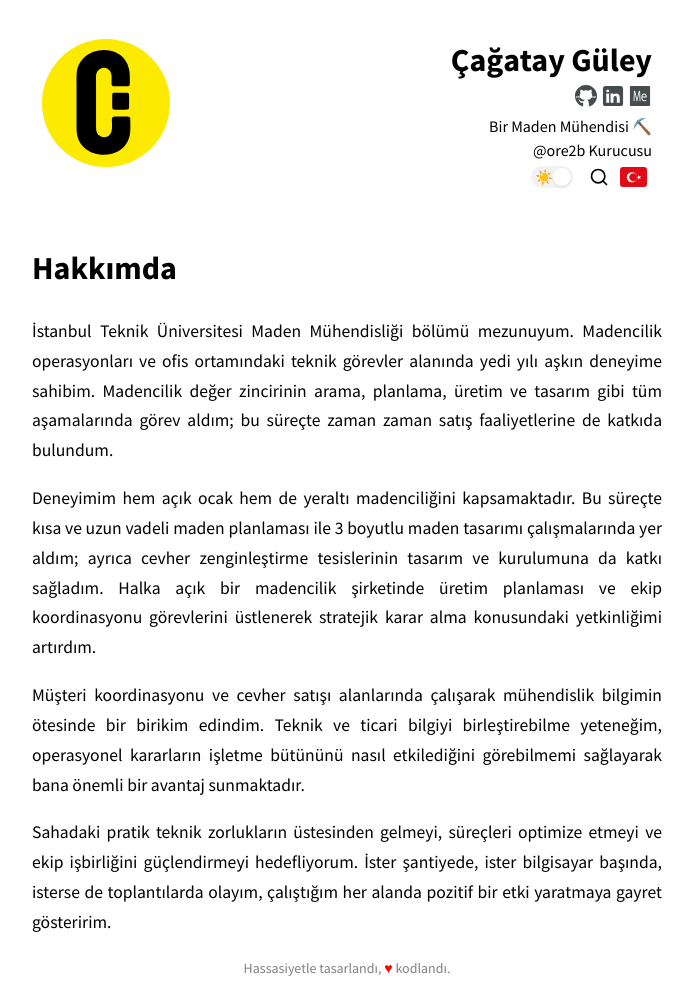
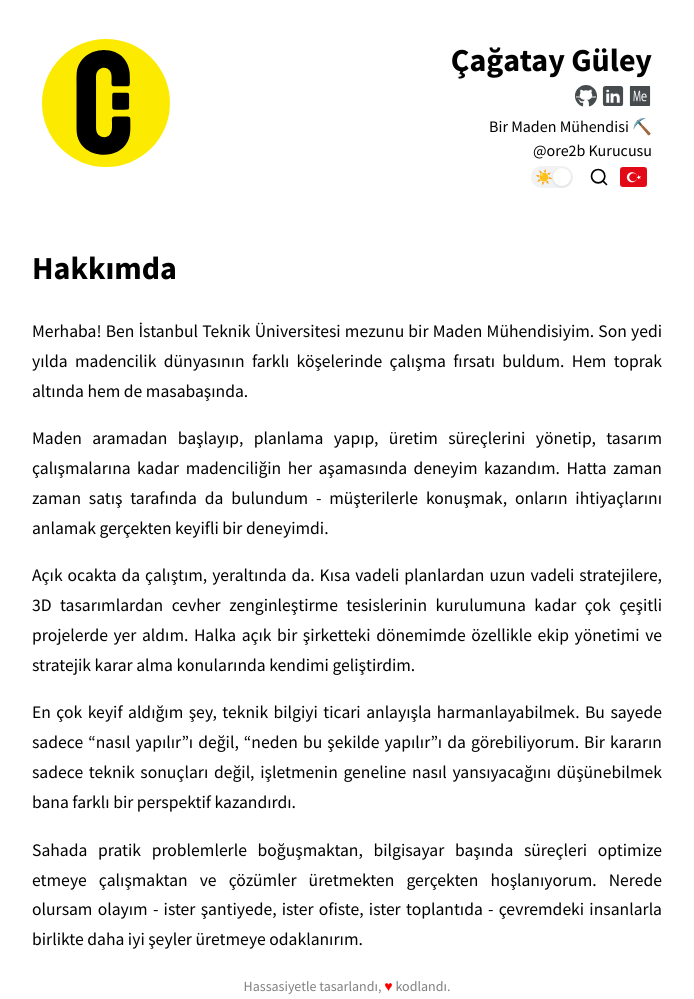
Before and after one commit to guleyc/blog-tr, a Jekyll site: the page built from hakkimda.md, in a window 1280 px wide. Shown: the whole page, without its empty margins (293-987 px from the left). Built offline with Jekyll 4.4.1, drawn with Linux system fonts in a browser that asks for light colours; comment, search, counter and statistics services are not loaded.

Commit message:
Update hakkimda.md

```diff
--- a/hakkimda.md
+++ b/hakkimda.md
@@ -10,10 +10,12 @@ redirect_from:
 author: Çağatay Güley
 ---
 
-İstanbul Teknik Üniversitesi Maden Mühendisliği bölümü mezunuyum. Madencilik operasyonları ve ofis ortamındaki teknik görevler alanında yedi yılı aşkın deneyime sahibim. Madencilik değer zincirinin arama, planlama, üretim ve tasarım gibi tüm aşamalarında görev aldım; bu süreçte zaman zaman satış faaliyetlerine de katkıda bulundum.
+Merhaba! Ben İstanbul Teknik Üniversitesi mezunu bir Maden Mühendisiyim. Son yedi yılda madencilik dünyasının farklı köşelerinde çalışma fırsatı buldum. Hem toprak altında hem de masabaşında.
 
-Deneyimim hem açık ocak hem de yeraltı madenciliğini kapsamaktadır. Bu süreçte kısa ve uzun vadeli maden planlaması ile 3 boyutlu maden tasarımı çalışmalarında yer aldım; ayrıca cevher zenginleştirme tesislerinin tasarım ve kurulumuna da katkı sağladım. Halka açık bir madencilik şirketinde üretim planlaması ve ekip koordinasyonu görevlerini üstlenerek stratejik karar alma konusundaki yetkinliğimi artırdım.
+Maden aramadan başlayıp, planlama yapıp, üretim süreçlerini yönetip, tasarım çalışmalarına kadar madenciliğin her aşamasında deneyim kazandım. Hatta zaman zaman satış tarafında da bulundum - müşterilerle konuşmak, onların ihtiyaçlarını anlamak gerçekten keyifli bir deneyimdi.
 
-Müşteri koordinasyonu ve cevher satışı alanlarında çalışarak mühendislik bilgimin ötesinde bir birikim edindim. Teknik ve ticari bilgiyi birleştirebilme yeteneğim, operasyonel kararların işletme bütününü nasıl etkilediğini görebilmemi sağlayarak bana önemli bir avantaj sunmaktadır.
+Açık ocakta da çalıştım, yeraltında da. Kısa vadeli planlardan uzun vadeli stratejilere, 3D tasarımlardan cevher zenginleştirme tesislerinin kurulumuna kadar çok çeşitli projelerde yer aldım. Halka açık bir şirketteki dönemimde özellikle ekip yönetimi ve stratejik karar alma konularında kendimi geliştirdim.
 
-Sahadaki pratik teknik zorlukların üstesinden gelmeyi, süreçleri optimize etmeyi ve ekip işbirliğini güçlendirmeyi hedefliyorum. İster şantiyede, ister bilgisayar başında, isterse de toplantılarda olayım, çalıştığım her alanda pozitif bir etki yaratmaya gayret gösteririm.
+En çok keyif aldığım şey, teknik bilgiyi ticari anlayışla harmanlayabilmek. Bu sayede sadece "nasıl yapılır"ı değil, "neden bu şekilde yapılır"ı da görebiliyorum. Bir kararın sadece teknik sonuçları değil, işletmenin geneline nasıl yansıyacağını düşünebilmek bana farklı bir perspektif kazandırdı.
+
+Sahada pratik problemlerle boğuşmaktan, bilgisayar başında süreçleri optimize etmeye çalışmaktan ve çözümler üretmekten gerçekten hoşlanıyorum. Nerede olursam olayım - ister şantiyede, ister ofiste, ister toplantıda - çevremdeki insanlarla birlikte daha iyi şeyler üretmeye odaklanırım.
```
